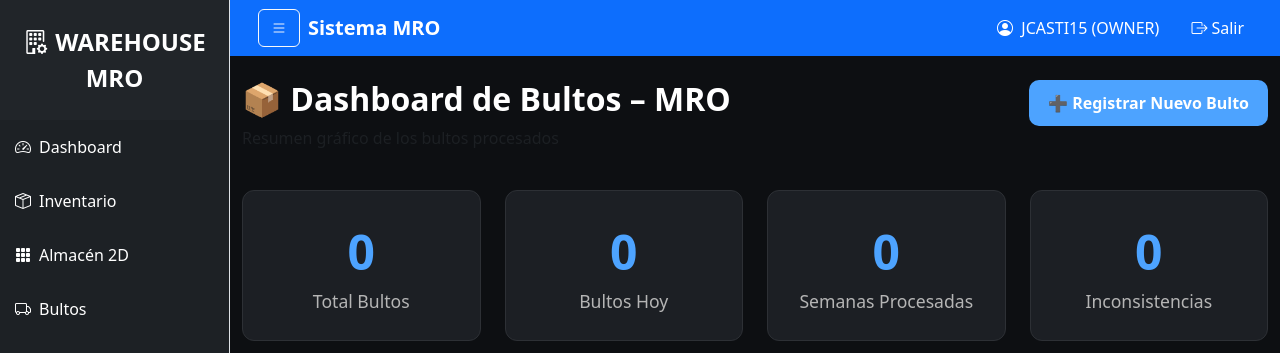
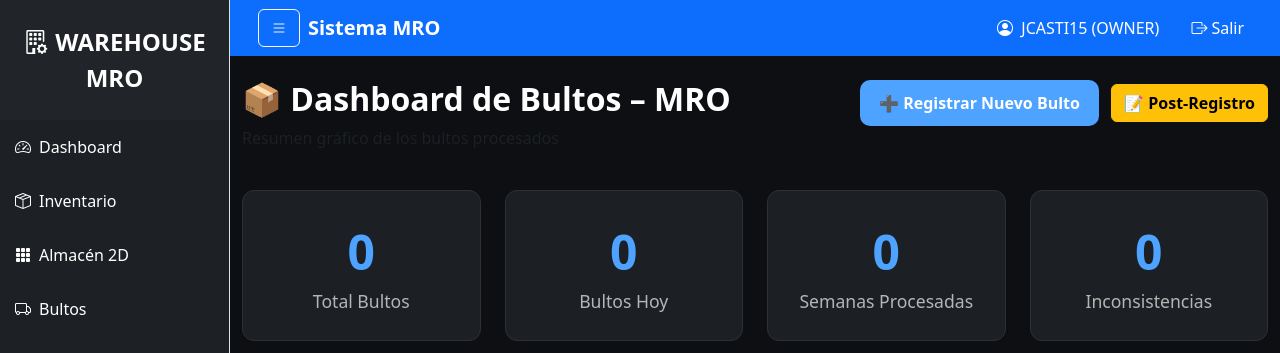
Before and after one commit to josecastillovelasquez23456-dot/warehouse_mro, a Flask app: page /bultos/list in a window 1280 px wide. Shown: the top 353 px of the page. Run offline with Flask 3, Linux system fonts and the light colour scheme; a user stored in the database is signed in.

Commit message:
Update list.html

```diff
--- a/warehouse_mro/templates/bultos/list.html
+++ b/warehouse_mro/templates/bultos/list.html
@@ -61,8 +61,15 @@
     </div>
 
     <div class="col text-end">
-        <a href="{{ url_for('bultos.new_bulto') }}" class="btn btn-add">
+
+        <!-- 🔥 BOTÓN REGISTRAR BULTOS -->
+        <a href="{{ url_for('bultos.new_bulto') }}" class="btn btn-add me-2">
             ➕ Registrar Nuevo Bulto
+        </a>
+
+        <!-- 🔥 BOTÓN POST-REGISTRO GENERAL -->
+        <a href="{{ url_for('bultos.list_bultos') }}" class="btn btn-warning fw-bold">
+            📝 Post-Registro
         </a>
     </div>
 </div>
@@ -171,7 +178,6 @@ new Chart(document.getElementById("donut_trailers"), {
     }
 });
 
-
 new Chart(document.getElementById("bar_dias"), {
     type: "bar",
     data: {
@@ -183,7 +189,6 @@ new Chart(document.getElementById("bar_dias"), {
         }]
     }
 });
-
 
 new Chart(document.getElementById("bar_sem"), {
     type: "bar",
@@ -197,7 +202,6 @@ new Chart(document.getElementById("bar_sem"), {
     }
 });
 
-
 new Chart(document.getElementById("bar_mes"), {
     type: "bar",
     data: {
@@ -209,7 +213,6 @@ new Chart(document.getElementById("bar_mes"), {
         }]
     }
 });
-
 
 new Chart(document.getElementById("line_incons"), {
     type: "line",
@@ -224,7 +227,6 @@ new Chart(document.getElementById("line_incons"), {
         }]
     }
 });
-
 
 new Chart(document.getElementById("bar_faltante"), {
     type: "bar",
```
